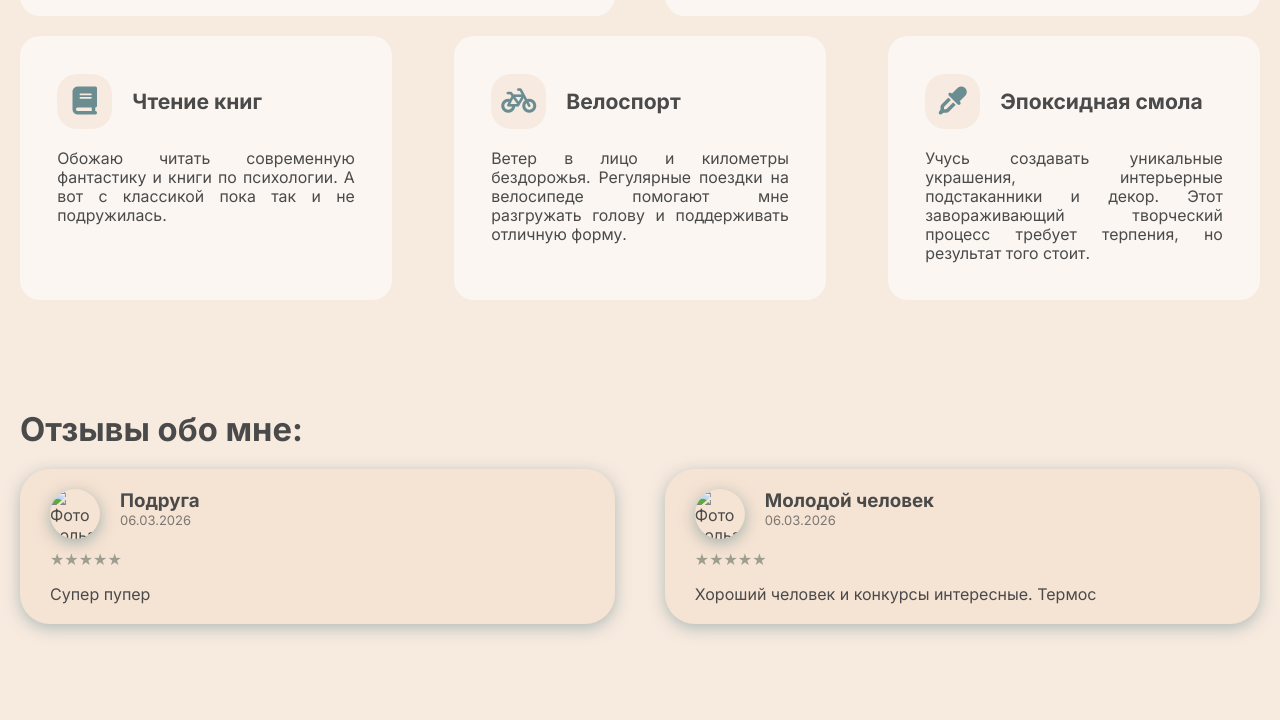
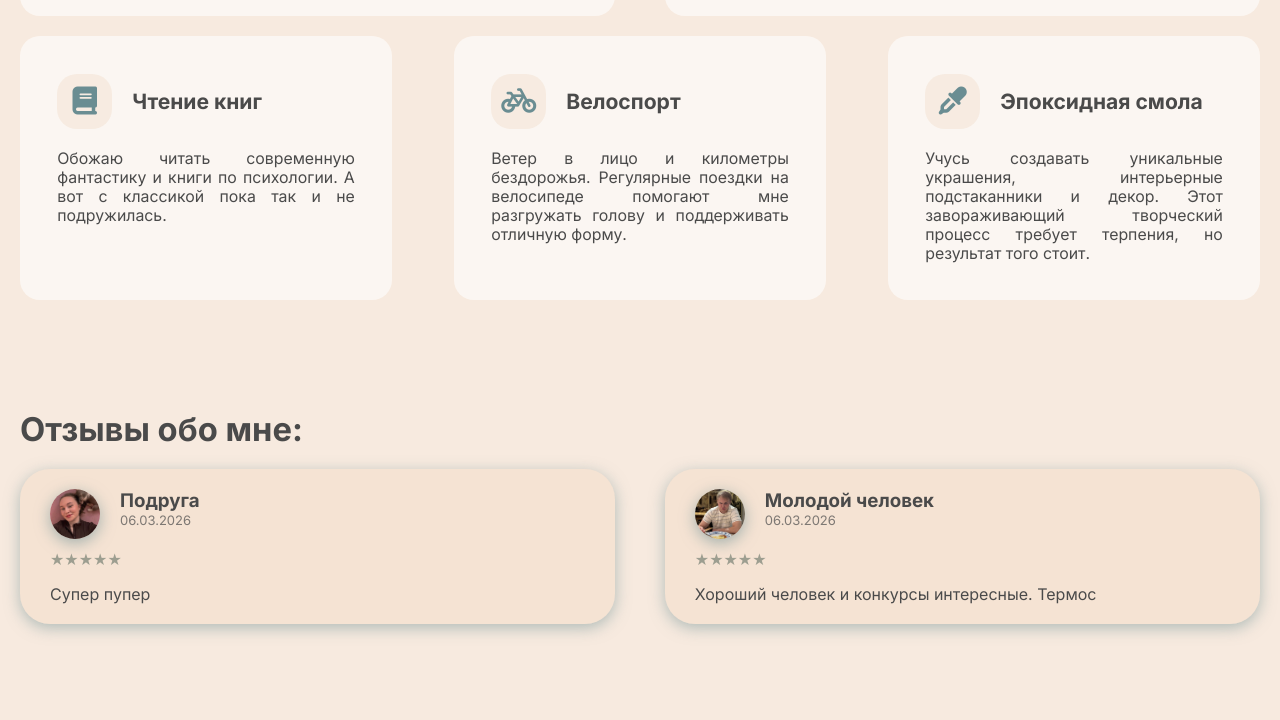
Before and after one commit to Verkozhemiakina/about_myself, a plain HTML site: page index.html in a window 1280 px wide. Shown: the part 4983-5703 px from the top of the page. Drawn offline with Linux system fonts and the light colour scheme; the site is published under a folder, as on GitHub Pages, so addresses that start at the root find nothing; a web font is replaced by a local one.

Commit message:
Update index.html

```diff
--- a/index.html
+++ b/index.html
@@ -317,7 +317,7 @@
                                 чтобы заниматься нелюбимым делом — теперь я начинаю всё с чистого листа и с горящими
                                 глазами!</p>
                         </div>
-                        <span class="way_block_img"><img class="cat4" src="/imgs/cats_icon/cat4.png"></span>
+                        <span class="way_block_img"><img class="cat4" src="imgs/cats_icon/cat4.png"></span>
                     </div>
                 </div>
                 <dv class="way_right_line"></dv>
@@ -420,7 +420,7 @@
             <div class="review_cards">
                 <article class="review_card">
                     <div class="review_card_header">
-                        <img src="/imgs/friend.ico" alt="Фото пользователя" class="review_avatar">
+                        <img src="imgs/friend.ico" alt="Фото пользователя" class="review_avatar">
                         <div class="review_user">
                             <h3 class="review_user-name">Подруга</h3>
                             <p class="review_date">06.03.2026</p>
@@ -433,7 +433,7 @@
                 </article>
                 <article class="review_card">
                     <div class="review_card_header">
-                        <img src="/imgs/boyfriend.ico" alt="Фото пользователя" class="review_avatar">
+                        <img src="imgs/boyfriend.ico" alt="Фото пользователя" class="review_avatar">
                         <div class="review_user">
                             <h3 class="review_user-name">Молодой человек</h3>
                             <p class="review_date">06.03.2026</p>
```
